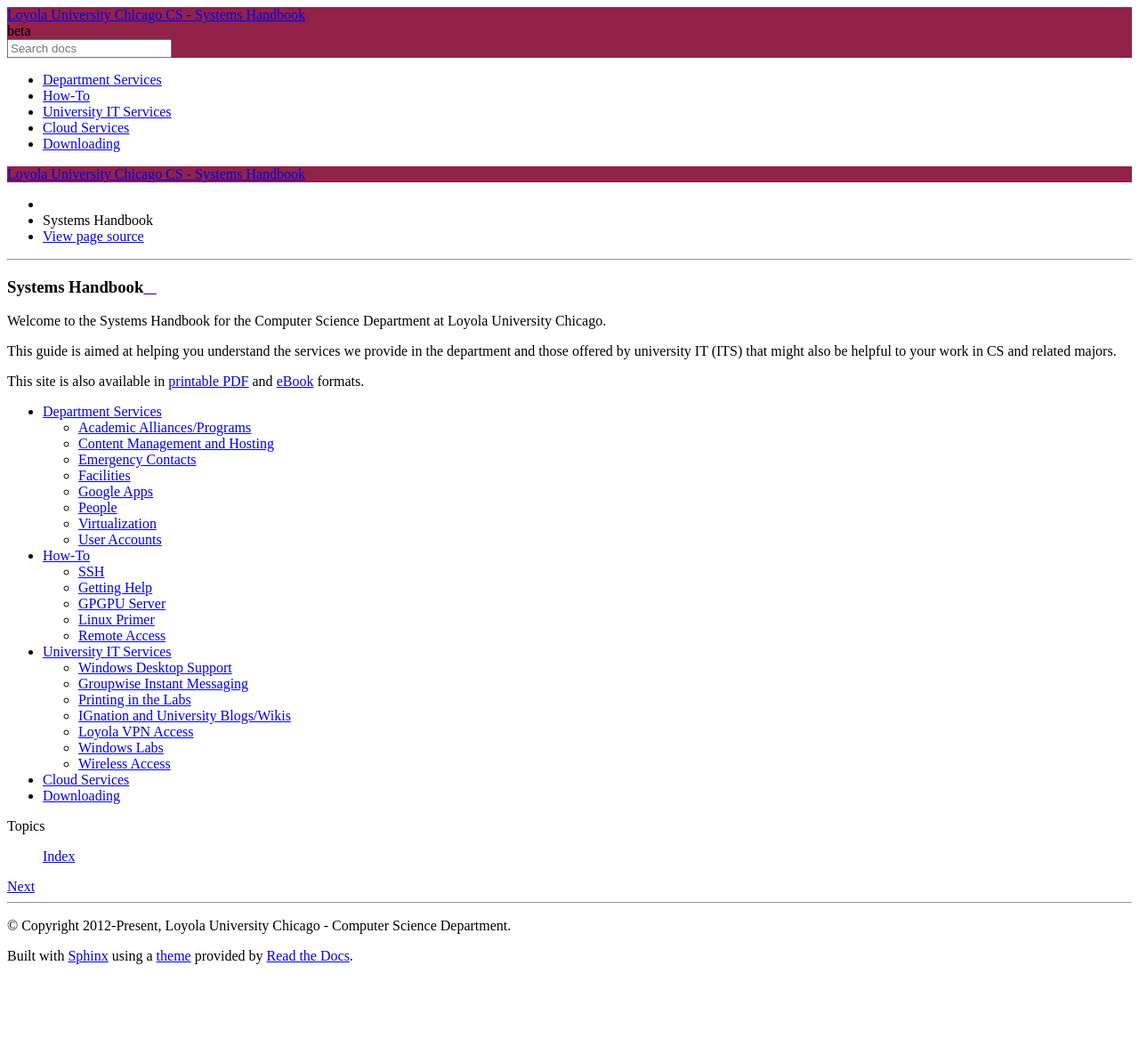
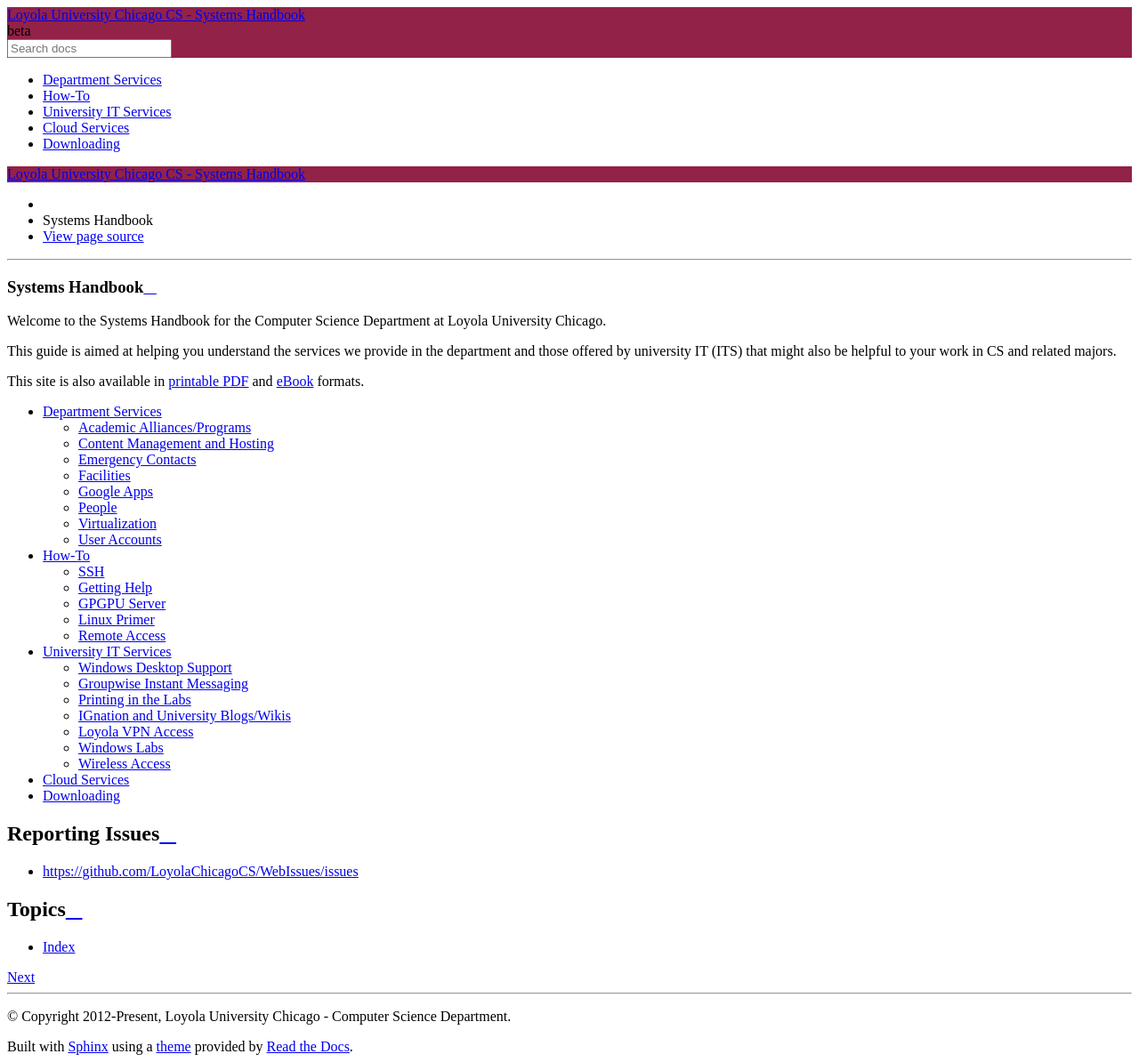
Before and after one commit to LoyolaChicagoCS/syshandbook, a Sphinx documentation site: the page built from source/index.rst, in a window 1280 px wide. Shown: the whole page at 89% size. Built offline with Sphinx 7.4.7 and the Read the Docs theme 2.0.0, drawn with Linux system fonts in a browser that asks for light colours; before the commit the page ends 1092 px from its top, so only the background shows below that.

Commit message:
add information about how to report issues

```diff
--- a/source/index.rst
+++ b/source/index.rst
@@ -18,5 +18,12 @@
    cloud-services
    download
 
+Reporting Issues
+----------------
+
+* https://github.com/LoyolaChicagoCS/WebIssues/issues
+
 Topics
-   :ref:`genindex`
+-------
+
+* :ref:`genindex`
```
